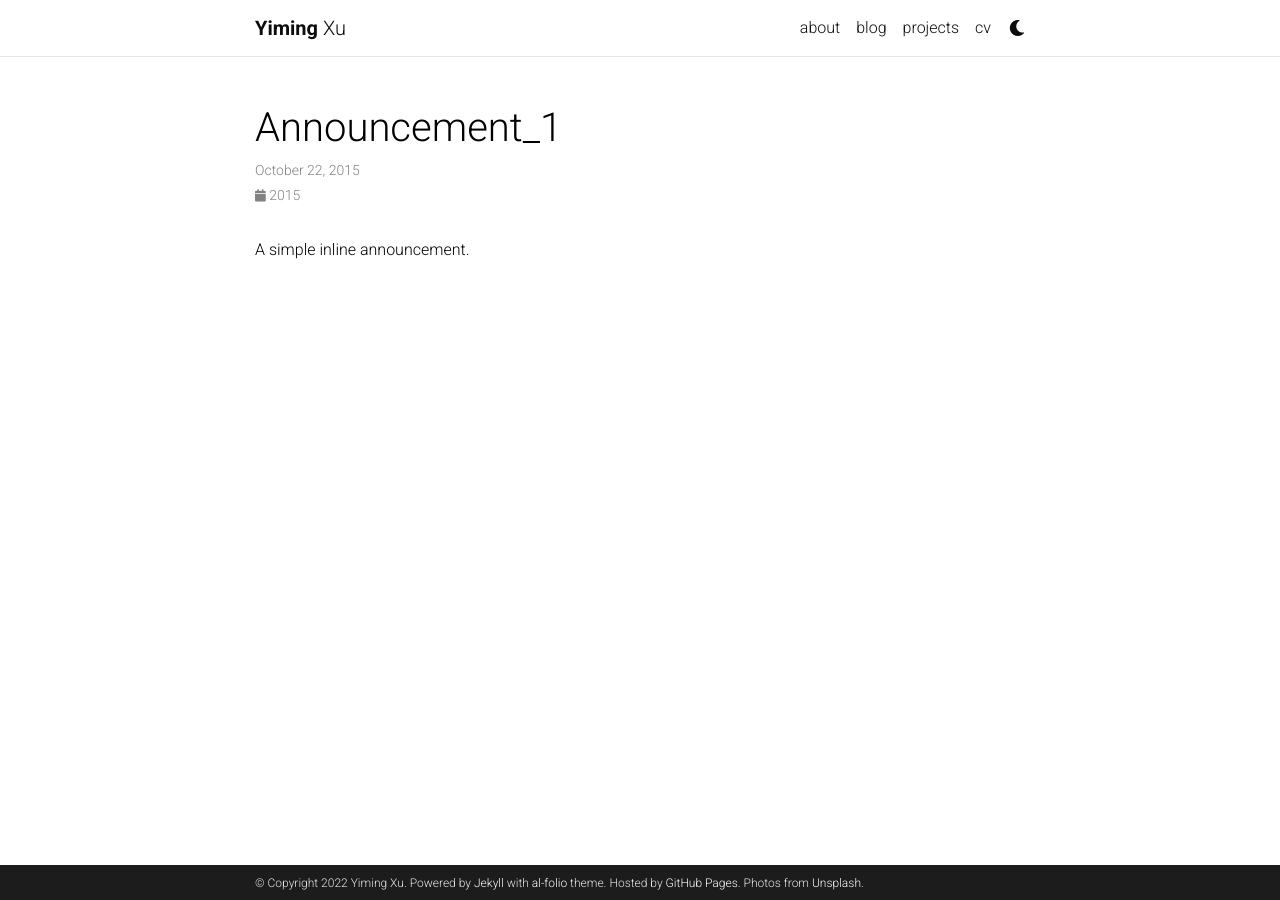
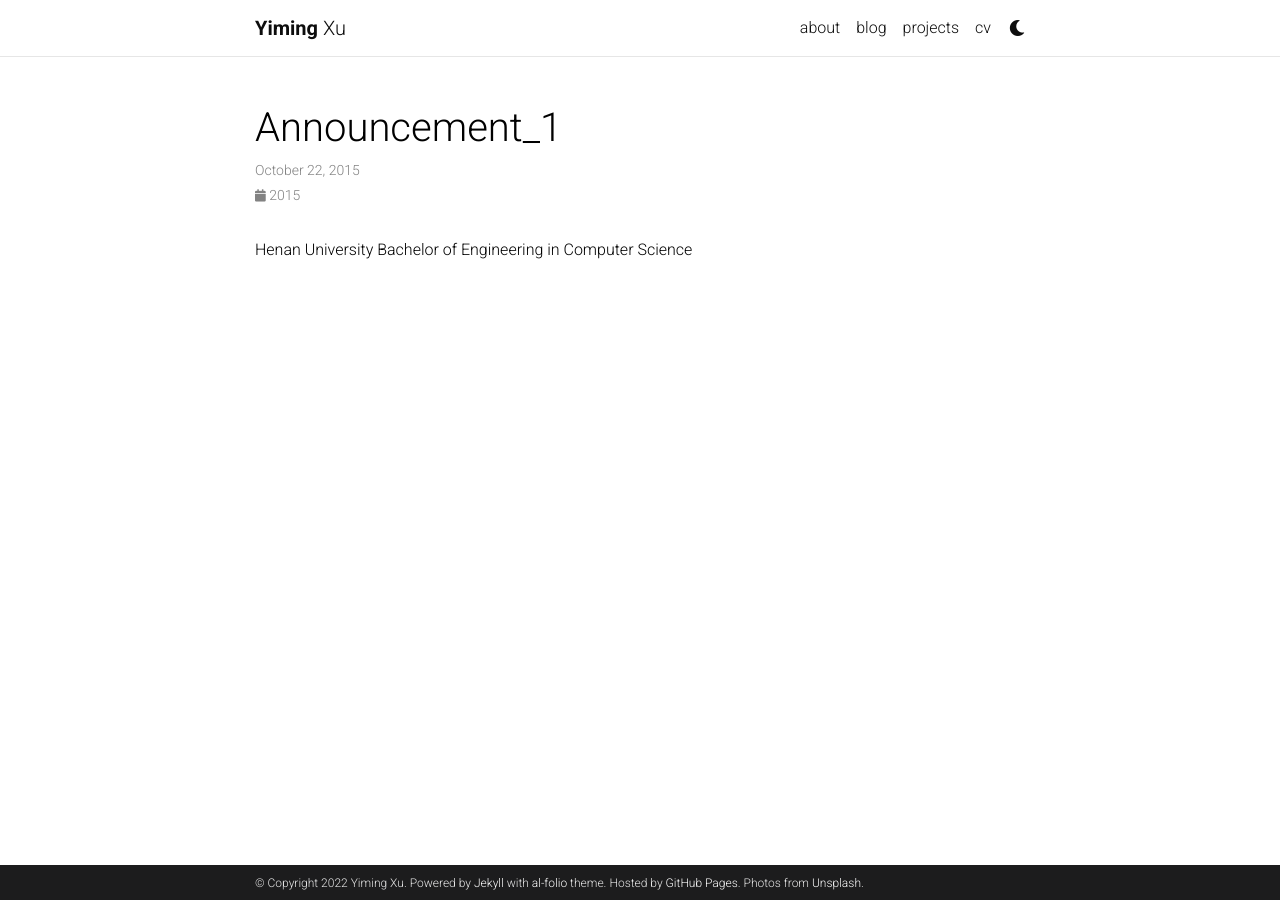
Before and after one commit to ym-xu/yimingxu, a Jekyll site: the page built from _news/announcement_1.md, in a window 1280 px wide. Built offline with Jekyll 4.4.1, drawn with Linux system fonts in a browser that asks for light colours; comment, search, counter and statistics services are not loaded; a style sheet for code colours, icons or effects is not loaded.

Commit message:
Update announcement_1.md

```diff
--- a/_news/announcement_1.md
+++ b/_news/announcement_1.md
@@ -4,4 +4,5 @@ date: 2015-10-22 15:59:00-0400
 inline: true
 ---
 
-A simple inline announcement.
+Henan University
+Bachelor of Engineering in Computer Science
```
